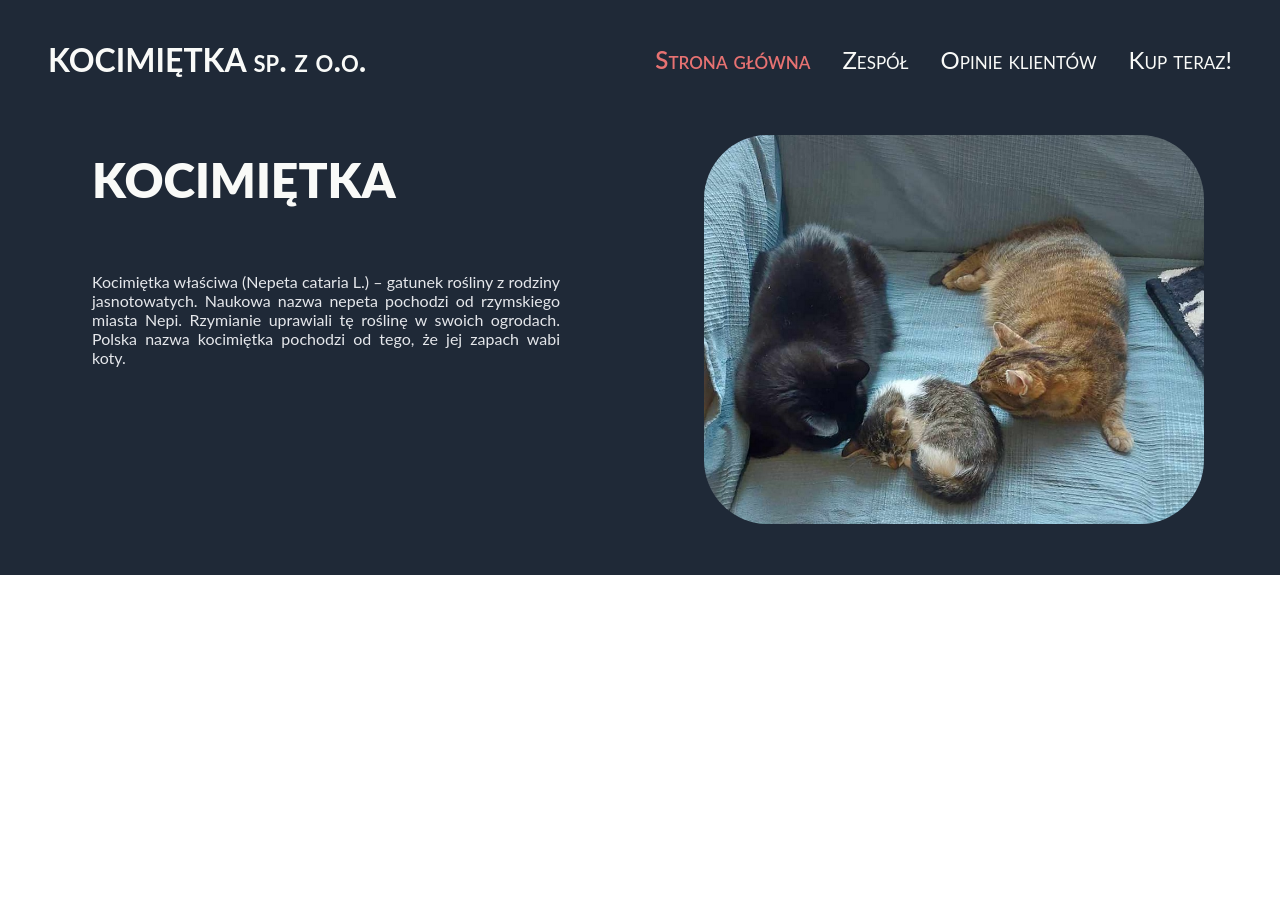
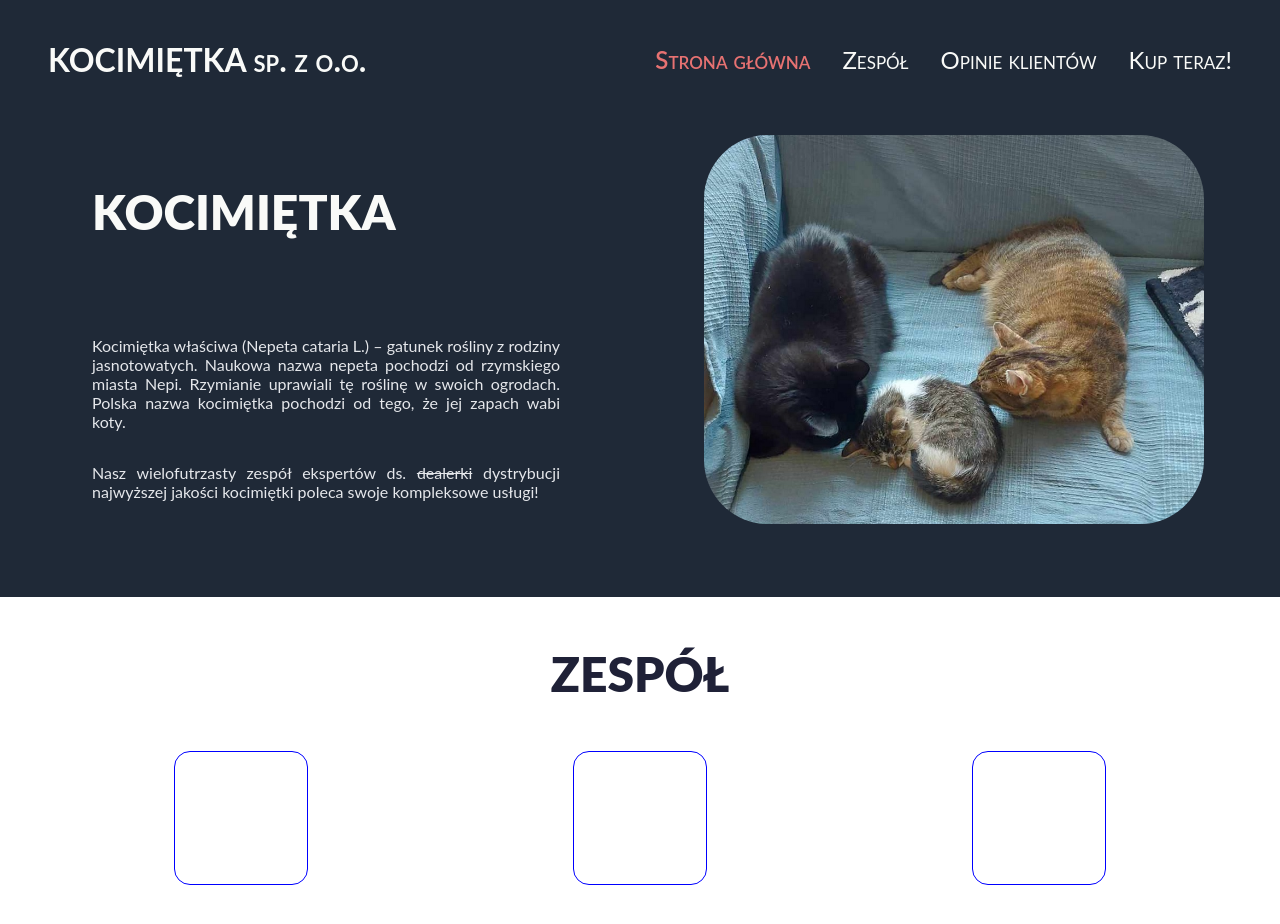
Before and after one commit to fikander-pl/odin-landing-page, a plain HTML site: page index.html in a window 1280 px wide. Before the commit the page ends 800 px from the top, so only its background shows below. Drawn offline with Linux system fonts and the light colour scheme.

Commit message:
Base for Team section

```diff
--- a/index.html
+++ b/index.html
@@ -17,9 +17,10 @@
         </ul>
         <div class="hero-area">
             <div class="hero-container">
-                <div class="hero-title">KOCIMIĘTKA</div>
-                <div class="hero-subtitle">Kocimiętka właściwa (Nepeta cataria L.) – gatunek rośliny z rodziny jasnotowatych. Naukowa nazwa nepeta pochodzi od rzymskiego miasta Nepi. Rzymianie uprawiali tę roślinę w swoich ogrodach. Polska nazwa kocimiętka pochodzi od tego, że jej zapach wabi koty.
-
+                <div class="hero-title"><h1>KOCIMIĘTKA</h1></div>
+                <div class="hero-subtitle">
+                    <p>Kocimiętka właściwa (Nepeta cataria L.) – gatunek rośliny z rodziny jasnotowatych. Naukowa nazwa nepeta pochodzi od rzymskiego miasta Nepi. Rzymianie uprawiali tę roślinę w swoich ogrodach. Polska nazwa kocimiętka pochodzi od tego, że jej zapach wabi koty.</p>
+                    <p>Nasz wielofutrzasty zespół ekspertów ds. <span class="strike-through">dealerki</span> dystrybucji najwyższej jakości kocimiętki poleca swoje kompleksowe usługi!</p>
                 </div>
             </div>
             <div class="hero-image">
@@ -28,8 +29,12 @@
         </div>
     </div>
     <div class="team-members">
-
-
+        <h1>ZESPÓŁ</h1>
+        <div class="member-photos">
+            <div class="single-member-photo"></div>
+            <div class="single-member-photo"></div>
+            <div class="single-member-photo"></div>
+        </div>
     </div>
     <div class="bullshit-quote">
 
--- a/style.css
+++ b/style.css
@@ -2,6 +2,7 @@ body {
     display: flex;
     flex-direction: column;
     justify-content: center;
+    align-items: stretch;
     font-family: 'Lato', 'PT Sans', 'Segoe UI', Tahoma, Geneva, Verdana, sans-serif;
     margin: 0;
 }
@@ -14,6 +15,7 @@ div {
 .header {
     background-color: #1f2937;
     color: #f9faf8;
+    flex: 1;
 }
 
 .top-menu {
@@ -43,15 +45,17 @@ div {
    display: flex;
    flex-direction: column;
    gap: 32px;
+
 }
 
 .hero-area {
     display: flex;
     justify-content: center;
     gap: 96px;
+    flex-shrink: 1;
 }
 
-.hero-title {
+h1 {
     font-size: 48px;
     font-weight: 900;
 }
@@ -61,7 +65,36 @@ div {
     color: #e5e7eb;
 }
 
+.hero-subtitle p {
+    margin: 0;
+    padding-bottom: 32px;
+}
+
 .hero-image img {
     width: 500px;
     border-radius: 64px;
 }
+
+.strike-through {
+    text-decoration: line-through;
+}
+
+.team-members {
+    text-align: center;
+    color: #1f2137;
+}
+
+.member-photos {
+    display: flex;
+    justify-content: space-around;
+    gap: 96px;
+    max-width: 1100px;
+    margin: auto;
+}
+
+.single-member-photo {
+    height: 100px;
+    width: 100px;
+    border-radius: 16px;
+    border: 1px solid blue;
+}
```
